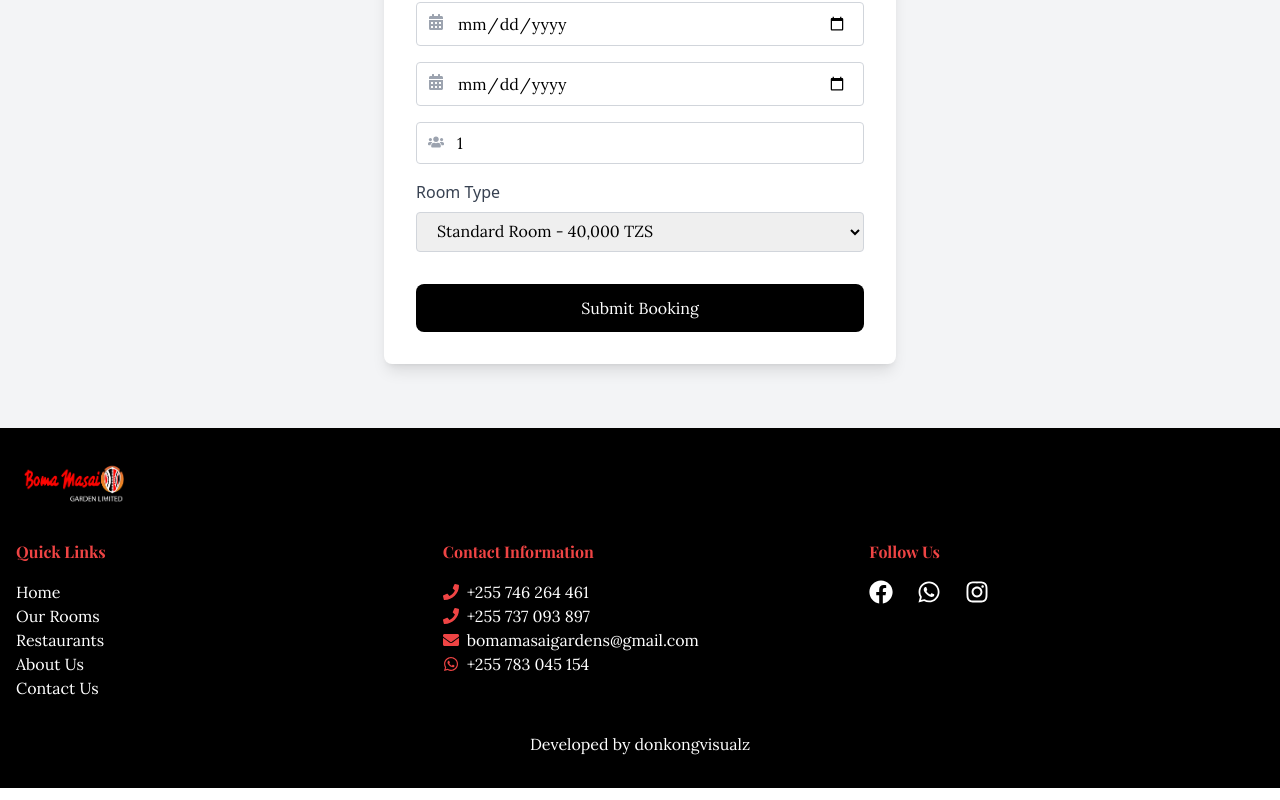
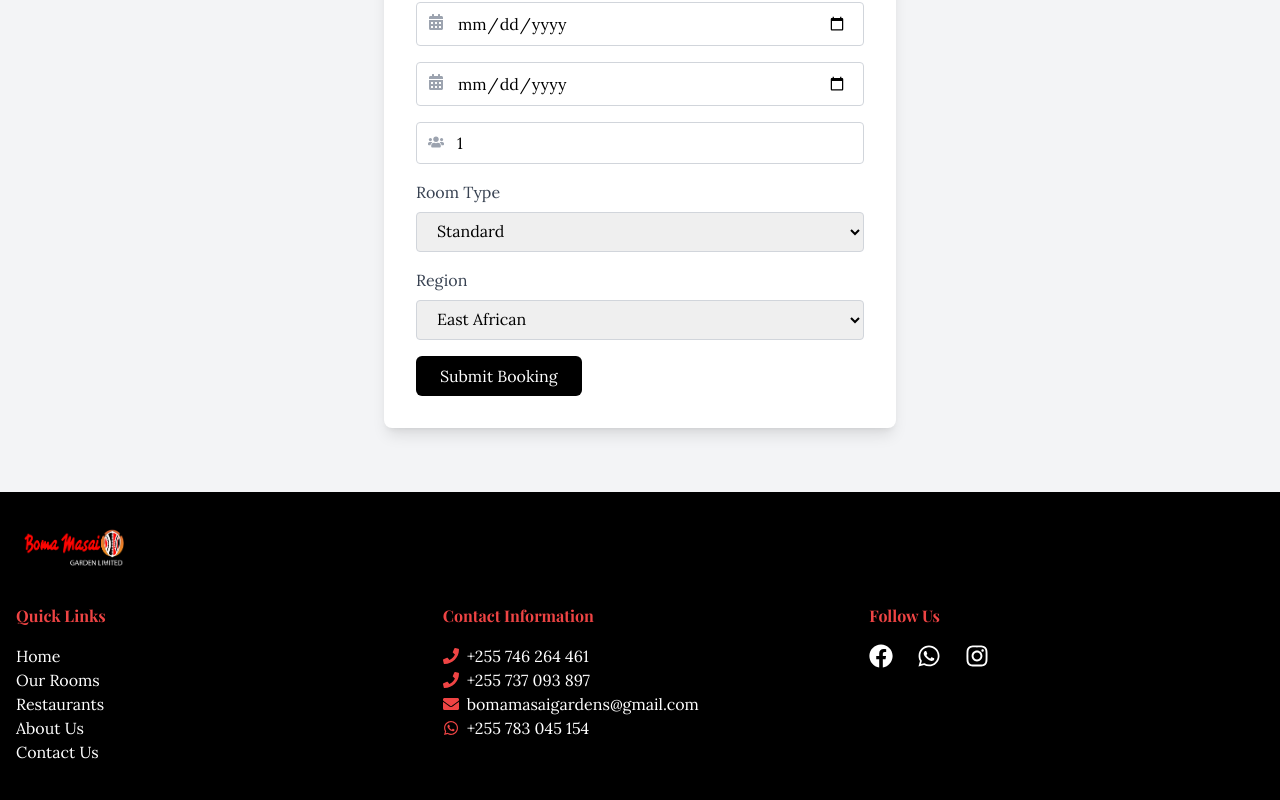
Before and after one commit to macharra/boma-masai, a React (Vite) app: page /bookings in a window 1280 px wide. Shown: the part 1240-2040 px from the top of the page. Built offline with nearby package versions, Linux system fonts and the light colour scheme.

Commit message:
added disclaimer and booking functionality

```diff
--- a/src/components/BookingForm.jsx
+++ b/src/components/BookingForm.jsx
@@ -12,6 +12,7 @@ const BookingForm = () => {
     checkout: '',
     adults: 1,
     roomType: 'Standard',
+    region: 'East African' // Default to East African
   });
 
   const [errors, setErrors] = useState({});
@@ -23,25 +24,25 @@ const BookingForm = () => {
     message: ''
   });
 
-
+  // Pricing in TZS and USD based on region
   const roomPrices = {
-    VIP: 80000,
-    Executive: 50000,
-    Standard: 40000,
-    Regular: 30000,
+    VIP: { tzs: 80000, usd: 80 },
+    Executive: { tzs: 50000, usd: 50 },
+    Standard: { tzs: 40000, usd: 40 },
+    Regular: { tzs: 30000, usd: 30 },
   };
 
   const calculatePrice = () => {
-    const { adults, roomType } = form;
-    const basePrice = roomPrices[roomType];
+    const { adults, roomType, region } = form;
+    const basePrice = region === 'East African' ? roomPrices[roomType].tzs : roomPrices[roomType].usd;
 
-    // For VIP, the price remains the same regardless of the number of adults
+    // For VIP, price remains the same regardless of the number of adults
     if (roomType === 'VIP') {
       return basePrice;
     }
 
-    // For other rooms, add 10,000 per additional adult
-    const extraCharge = adults > 1 ? 10000 * (adults - 1) : 0;
+    // For non-VIP, add 10,000 TZS or 10 USD per additional adult for East Africans
+    const extraCharge = region === 'East African' && adults > 1 ? 10000 * (adults - 1) : 0;
     return basePrice + extraCharge;
   };
 
@@ -68,6 +69,7 @@ const BookingForm = () => {
     if (validate()) {
       setIsSubmitting(true);
       const price = calculatePrice();
+      const currency = form.region === 'East African' ? 'TZS' : 'USD';
 
       // EmailJS integration
       emailjs.send(
@@ -82,15 +84,17 @@ const BookingForm = () => {
           adults: form.adults,
           roomType: form.roomType,
           price,
+          currency
         },
         'LNdb6ymqrY3gv6Lai'
       )
       .then((response) => {
+        // Show success notification
         setNotification({
           show: true,
           type: 'success',
           header: 'Booking Submitted',
-          message: `Your booking has been submitted! Total Price: ${price} TZS`
+          message: `Your booking has been submitted and email sent successfully! Total Price: ${price} ${currency}`
         });
 
         setTimeout(() => {
@@ -100,8 +104,8 @@ const BookingForm = () => {
             header: '',
             message: ''
           });
-        }, 6000);
 
+          // WhatsApp redirect after notification
           const confirmRedirect = window.confirm('Would you like to continue to WhatsApp for further assistance?');
           if (confirmRedirect) {
             const whatsappMessage = `Hello, I would like to book a room.
@@ -112,7 +116,7 @@ const BookingForm = () => {
               Check-out: ${form.checkout},
               Number of Adults: ${form.adults},
               Room Type: ${form.roomType},
-            Price: ${price} TZS`;
+              Price: ${price} ${currency}`;
 
             const hotelNumber = '+255783045154';
             window.location.href = `https://wa.me/${hotelNumber}?text=${encodeURIComponent(whatsappMessage)}`;
@@ -127,7 +131,9 @@ const BookingForm = () => {
             checkout: '',
             adults: 1,
             roomType: 'Standard',
+            region: 'East African' // Reset to default region
           });
+        }, 2000);
       })
       .catch((error) => {
         setNotification({
@@ -163,7 +169,6 @@ const BookingForm = () => {
           onClose={() => setNotification({ ...notification, show: false })}
         />
       )}
-
 
       {/* Name Field */}
       <div className="mb-4 relative">
@@ -209,7 +214,7 @@ const BookingForm = () => {
 
       {/* Check-in Field */}
       <div className="mb-4 relative">
-        <FaCalendarAlt className="absolute left-3 top-3 font-body text-gray-400" />
+        <FaCalendarAlt className="absolute left-3 top-3 text-gray-400" />
         <input
           name="checkin"
           type="date"
@@ -242,7 +247,6 @@ const BookingForm = () => {
           name="adults"
           type="number"
           min="1"
-          max={form.roomType === 'VIP' ? '3' : '2'}
           value={form.adults}
           onChange={handleChange}
           className={`pl-10 block font-body w-full px-4 py-2 border ${errors.adults ? 'border-red-500' : 'border-gray-300'} rounded focus:outline-none`}
@@ -252,31 +256,44 @@ const BookingForm = () => {
 
       {/* Room Type Field */}
       <div className="mb-4">
-        <label className="block text-gray-700 mb-2">Room Type</label>
+        <label className="block font-body text-gray-700 mb-2">Room Type</label>
         <select
           name="roomType"
           value={form.roomType}
           onChange={handleChange}
-          className="block w-full font-body px-4 py-2 border border-gray-300 rounded focus:outline-none"
+          className="font-body block w-full px-4 py-2 border border-gray-300 rounded focus:outline-none"
         >
-          <option value="Standard">Standard Room - 40,000 TZS</option>
-          <option value="Executive">Executive Room - 50,000 TZS</option>
-          <option value="VIP">VIP Room - 80,000 TZS</option>
-          <option value="Regular">Regular Room - 30,000 TZS</option>
+          <option value="Standard">Standard</option>
+          <option value="Regular">Regular</option>
+          <option value="Executive">Executive</option>
+          <option value="VIP">VIP</option>
+        </select>
+      </div>
+
+      {/* Region Selection */}
+      <div className="mb-4">
+        <label className="block font-body text-gray-700 mb-2">Region</label>
+        <select
+          name="region"
+          value={form.region}
+          onChange={handleChange}
+          className="font-body block w-full px-4 py-2 border border-gray-300 rounded focus:outline-none"
+        >
+          <option value="East African">East African</option>
+          <option value="Non-East African">Non-East African</option>
         </select>
       </div>
 
       {/* Submit Button */}
       <button
         type="submit"
-        className={`bg-black font-body text-white w-full py-3 mt-4 rounded-lg transition-all duration-300 hover:bg-gray-800 focus:outline-none ${isSubmitting && 'opacity-50 cursor-not-allowed'}`}
         disabled={isSubmitting}
+        className="bg-black text-white font-body px-6 py-2 rounded-md hover:bg-boma-red focus:outline-none"
       >
         {isSubmitting ? 'Submitting...' : 'Submit Booking'}
       </button>
     </form>
   );
-
 };
 
 export default BookingForm;
--- /dev/null
+++ b/src/components/Disclaimer.jsx
@@ -0,0 +1,40 @@
+import React, { useState } from 'react';
+import { motion } from 'framer-motion';
+import { FaTimes } from 'react-icons/fa';
+
+const Disclaimer = () => {
+  const [isVisible, setIsVisible] = useState(true);
+
+  const handleHide = () => {
+    setIsVisible(false);
+  };
+
+  if (!isVisible) return null;
+
+  return (
+    <motion.div
+      className="fixed top-40 left-1 transform -translate-x-1/2 z-50 p-4 bg-black text-white shadow-lg flex justify-between items-center max-w-xl w-full"
+      initial={{ y: -50, opacity: 0 }}
+      animate={{ y: 0, opacity: 1 }}
+      exit={{ y: -50, opacity: 0 }}
+      transition={{ duration: 0.5 }}
+    >
+      <div>
+        <p className="text-xl font-serif font-bold">
+          Attention!
+        </p>
+        <p className="text-lg font-body">
+          Non-East Africans are required to make their payments in <span className="text-red-600 font-bold">USD</span>.
+        </p>
+      </div>
+      <button
+        onClick={handleHide}
+        className="ml-4 p-2 bg-red-600 text-white rounded-full hover:bg-red-700 transition duration-300"
+      >
+        <FaTimes size={20} />
+      </button>
+    </motion.div>
+  );
+};
+
+export default Disclaimer;
--- a/src/components/NotificationBox.jsx
+++ b/src/components/NotificationBox.jsx
@@ -3,6 +3,8 @@ const NotificationBox = ({ header, message, onClose, type = 'success' }) => {
     success: 'text-green-600',
     error: 'text-red-600',
   };
+
+  const buttonColor = type === 'success' ? 'bg-green-600 hover:bg-green-700' : 'bg-red-600 hover:bg-red-700';
 
   return (
     <div className="fixed inset-0 flex items-center justify-center bg-black bg-opacity-50 z-50">
@@ -13,7 +15,7 @@ const NotificationBox = ({ header, message, onClose, type = 'success' }) => {
         <p className="font-body text-gray-700 mb-6">{message}</p>
         <button
           onClick={onClose}
-          className={`bg-${type === 'success' ? 'green' : 'red'}-600 text-white px-4 py-2 rounded hover:bg-${type === 'success' ? 'green' : 'red'}-700 transition duration-300`}
+          className={`text-white px-4 py-2 rounded transition duration-300 ${buttonColor}`}
         >
           Close
         </button>
--- a/src/components/RoomCategories.jsx
+++ b/src/components/RoomCategories.jsx
@@ -49,9 +49,9 @@ const RoomCategories = () => {
         <select
           value={currency}
           onChange={(e) => setCurrency(e.target.value)}
-          className="border px-2 py-1 rounded-md"
+          className="border font-body px-2 py-1 rounded-md"
         >
-          <option value="USD">USD</option>
+          <option className='font-body' value="USD">USD</option>
           <option value="TZS">TZS</option>
         </select>
       </div>
--- a/src/components/RoomView.jsx
+++ b/src/components/RoomView.jsx
@@ -1,6 +1,8 @@
 import React, { useState, useEffect } from 'react';
 import { useNavigate } from 'react-router-dom';
 import { motion, AnimatePresence } from 'framer-motion';
+import Disclaimer from './Disclaimer';
+
 
 const RoomView = ({ title, images, description, features, price, rates }) => {
   const [currentImageIndex, setCurrentImageIndex] = useState(0);
@@ -19,7 +21,10 @@ const RoomView = ({ title, images, description, features, price, rates }) => {
   };
 
   return (
-    <div className="container mx-auto my-8 p-4">
+
+    <>
+      <Disclaimer/>
+      <div className="container mx-auto my-16 p-4">
       <h1 className="font-serif text-4xl font-bold mb-4">{title}</h1>
       <div className="grid md:grid-cols-2 gap-8">
         <div className="relative overflow-hidden rounded-lg h-80">
@@ -36,7 +41,9 @@ const RoomView = ({ title, images, description, features, price, rates }) => {
             />
           </AnimatePresence>
         </div>
+
         <div>
+
           <p className="font-body mb-4">{description}</p>
           <ul className="mb-4 list-disc list-inside">
             {features.map((feature, index) => (
@@ -54,6 +61,9 @@ const RoomView = ({ title, images, description, features, price, rates }) => {
         </div>
       </div>
     </div>
+
+
+    </>
   );
 };
 
```
Also changed, not shown: src/assets/disclaimer-pic.png (added). Lines whose indentation alone changed are shown as unchanged.
